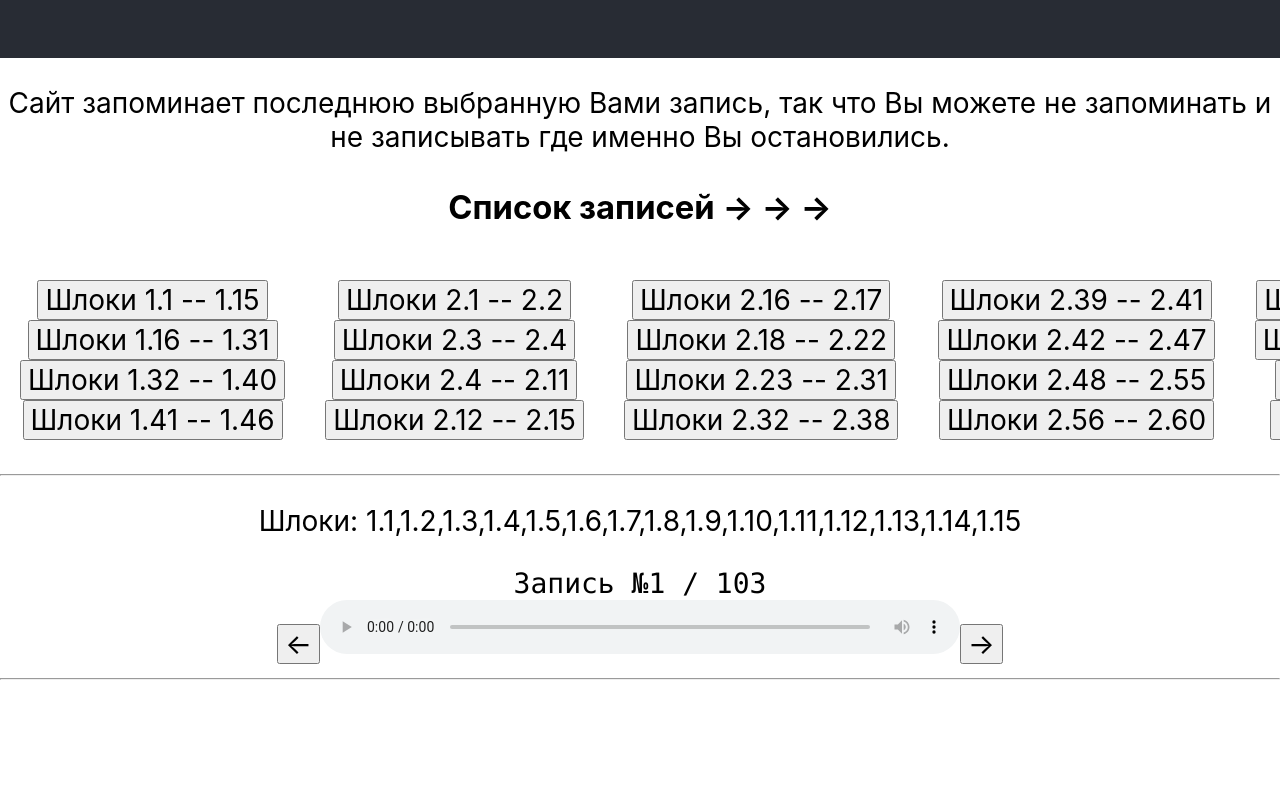
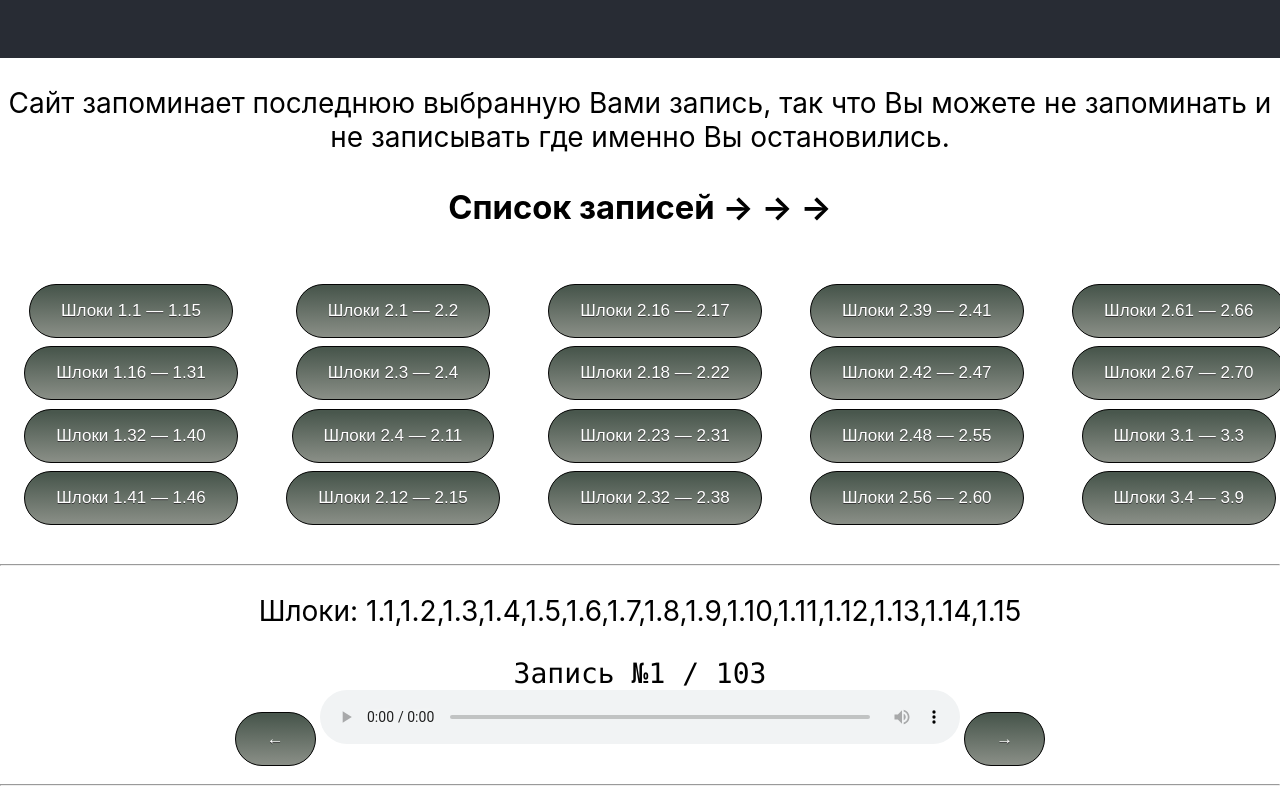
Before and after one commit to Praedo4/isokc, a React (Create React App) app: page / in a window 1280 px wide. Shown: the part 742-1542 px from the top of the page. Before the commit the page ends 1436 px from the top, so only its background shows below. Built offline with nearby package versions, Linux system fonts and the light colour scheme.

Commit message:
Updated button styling

```diff
--- a/public/style.css
+++ b/public/style.css
@@ -15,4 +15,26 @@ audio{
 
 button{
     white-space: nowrap;
+    margin: 0.25em;
+
+	background:linear-gradient(to bottom, #49574d 5%, #8a8f87 100%);
+	background-color:#49574d;
+	border-radius:28px;
+	border:1px solid #050505;
+	display:inline-block;
+	cursor:pointer;
+	color:#ffffff;
+	font-family:Arial;
+	font-size:17px;
+	padding:16px 31px;
+	text-decoration:none;
+	text-shadow:0px 1px 0px #383838;
 }
+button:hover {
+	background:linear-gradient(to bottom, #8a8f87 5%, #49574d 100%);
+	background-color:#8a8f87;
+}
+button:active {
+	position:relative;
+	top:1px;
+}
--- a/src/components/tableOfContent.js
+++ b/src/components/tableOfContent.js
@@ -11,16 +11,16 @@ function TableOfContent(props) {
                   style={{ margin: "20px"}}
                 >
                   <button onClick={() => props.onSelect(props.recordings[i])}>
-                    Шлоки {props.recordings[i].start} -- {props.recordings[i].end}
+                    Шлоки {props.recordings[i].start} — {props.recordings[i].end}
                   </button>
                  {i+1 < props.recordings.length ? <button onClick={() => props.onSelect(props.recordings[i+1])}>
-                    Шлоки {props.recordings[i+1].start} -- {props.recordings[i+1].end}
+                    Шлоки {props.recordings[i+1].start} — {props.recordings[i+1].end}
                   </button>: ""}
                   {i+2 < props.recordings.length ? <button onClick={() => props.onSelect(props.recordings[i+2])}>
-                    Шлоки {props.recordings[i+2].start} -- {props.recordings[i+2].end}
+                    Шлоки {props.recordings[i+2].start} — {props.recordings[i+2].end}
                   </button>: ""}
                   {i+3 < props.recordings.length ? <button onClick={() => props.onSelect(props.recordings[i+3])}>
-                    Шлоки {props.recordings[i+3].start} -- {props.recordings[i+3].end}
+                    Шлоки {props.recordings[i+3].start} — {props.recordings[i+3].end}
                   </button>: ""}
                 </div>
                 : ""
```
